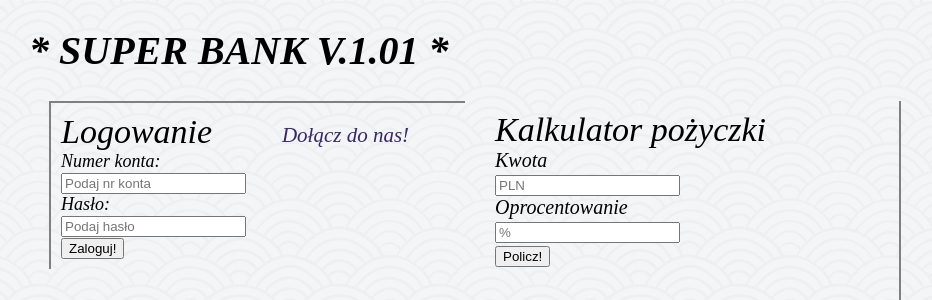
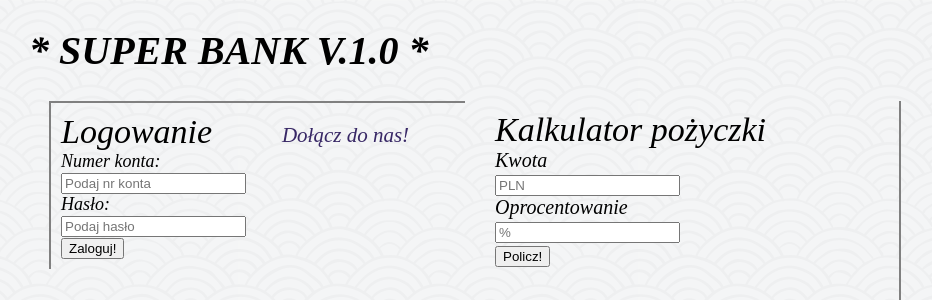
Before and after one commit to soplica/Bank, a PHP site: page / in a window 1280 px wide. Shown: the top 300 px of the page, without its empty margins (161-1093 px from the left). Run offline with PHP 8.4, Linux system fonts and the light colour scheme.

Commit message:
1.0.2
Zmiana nagłówka w index.php

```diff
--- a/index.php
+++ b/index.php
@@ -28,7 +28,7 @@ if(isset($_SESSION['zalogowano'])) header("Location: stronaglowna.php");
 <body>
 <div id="main">
 	<div style="text align: center;">
-		<h1>* SUPER BANK V.1.01 *	</h1>
+		<h1>* SUPER BANK V.1.0 *	</h1>
 	</div>
 	<div class="lewa">
 		<div class="wew_napis_l">Logowanie</div>
```
